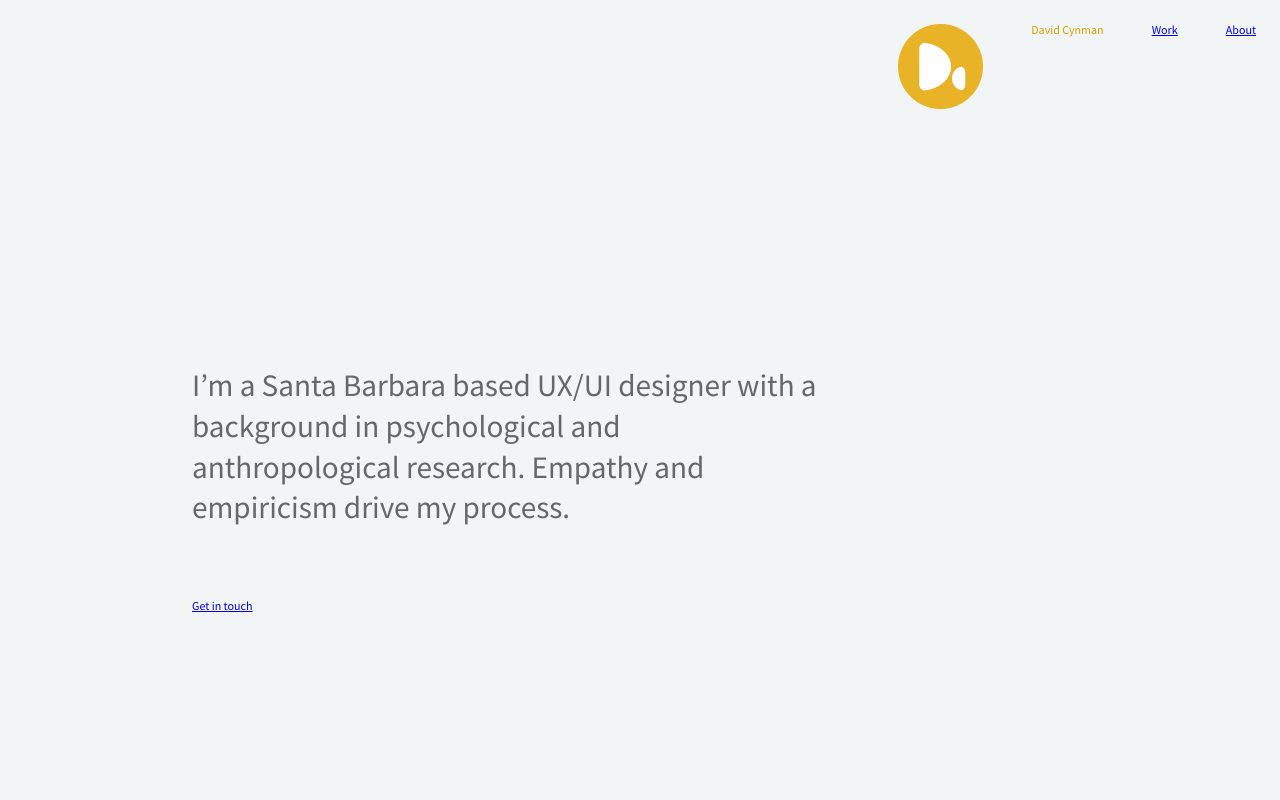
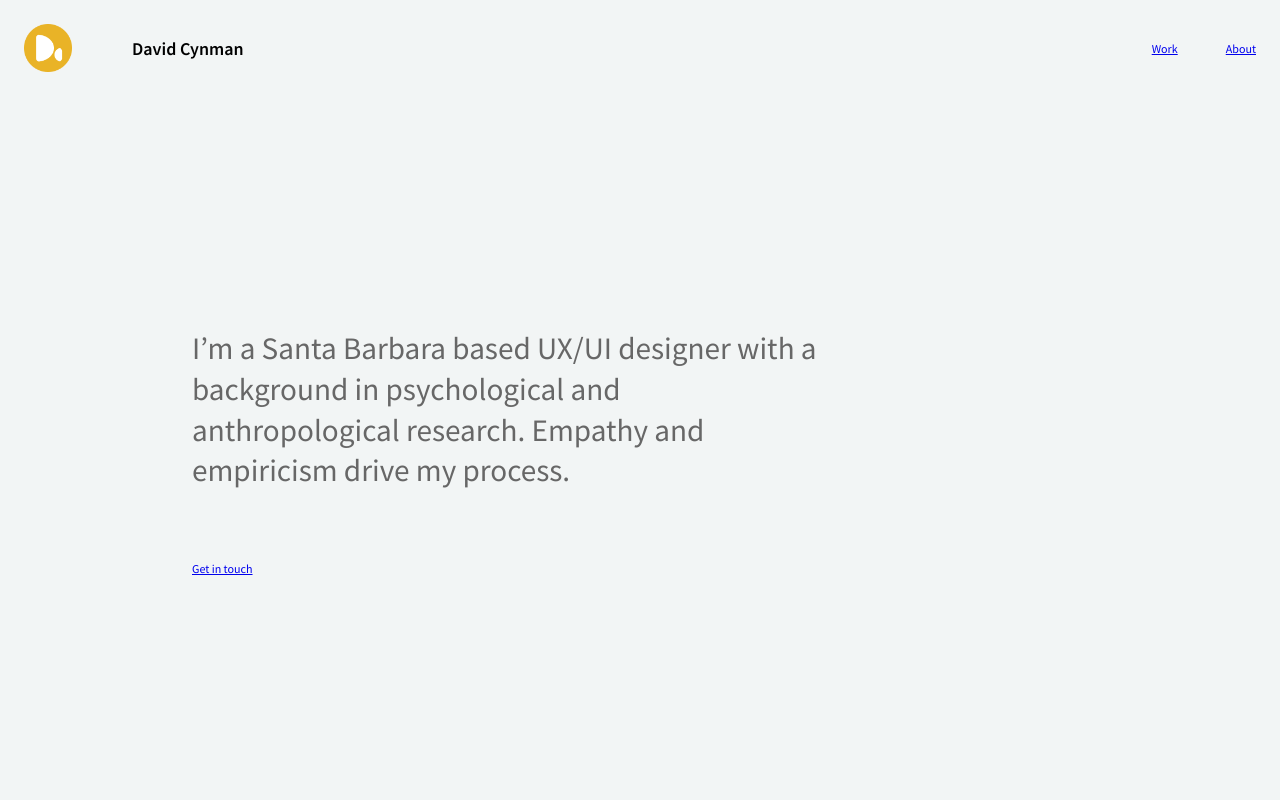
Before and after one commit to dcynman/dcynman, a plain HTML site: page index.html in a window 1280 px wide. Shown: the top 800 px of the page. Drawn offline with Linux system fonts and the light colour scheme.

Commit message:
navbar and hero work

```diff
--- a/CSS/flex.css
+++ b/CSS/flex.css
@@ -3,11 +3,15 @@
   margin: 0rem auto;
 }
 
-.flex-container {
+.navbar {
   display: flex;
-  flex-direction: row;
-  flex-wrap: wrap;
-  justify-content: flex-end;
+  justify-content: space-between;
+  align-items: center;
+}
+
+.nav-right, .nav-left {
+  display: flex;
+  align-items: center;
 }
 
 /*li {
@@ -25,10 +29,8 @@
   flex-grow: 2;
 } */
 
-.articleContainer {
+.hero {
   display: flex;
-  flex-direction: row;
-  justify-content: center;
 }
 
 .heroContent {
@@ -50,6 +52,17 @@
   align-items: center;
   justify-content: center;
   flex-direction: column;
+}
+
+.articleContainer {
+  display: flex;
+  flex-direction: row;
+  align-items: flex-end;
+  justify-content: center;
+}
+
+.RW {
+  align-items: center;
 }
 
 .containerRight {
--- a/CSS/styles.css
+++ b/CSS/styles.css
@@ -16,13 +16,22 @@ body {
 }
 
 /*navbar*/
-.flex-container {
+.navbar {
   background-color: #F2F5F5;
 }
 
-.flex-container li{
+.link-two {
+  font-weight: 600;
+  color: black;
+  font-size: 1.5em;
+}
+
+.navbar li {
   padding: 2em;
-  color: #DB9E00;
+}
+
+.navbar img {
+  max-width: 4em;
 }
 
 h1 {
--- a/index.html
+++ b/index.html
@@ -17,9 +17,11 @@
     <!--top nav bar-->
     <header>
       <nav class="navbar">
-        <ul class="flex-container">
-          <li class="link one"><a href="index.html"><img src='images/landingPage/logo.png' alt='Logo'></a></li>
-          <li class="link two">David Cynman</li>
+        <ul class="nav-left">
+          <li class="link-one"><a href="index.html"><img src='images/landingPage/logo.png' alt='Logo'></a></li>
+          <li class="link-two">David Cynman</li>
+        </ul>
+        <ul class="nav-right">
           <li class="link three"><a href='link'>Work</a></li>
           <li class="link four"><a href='about.html'>About</a></li>
         </ul>
```
